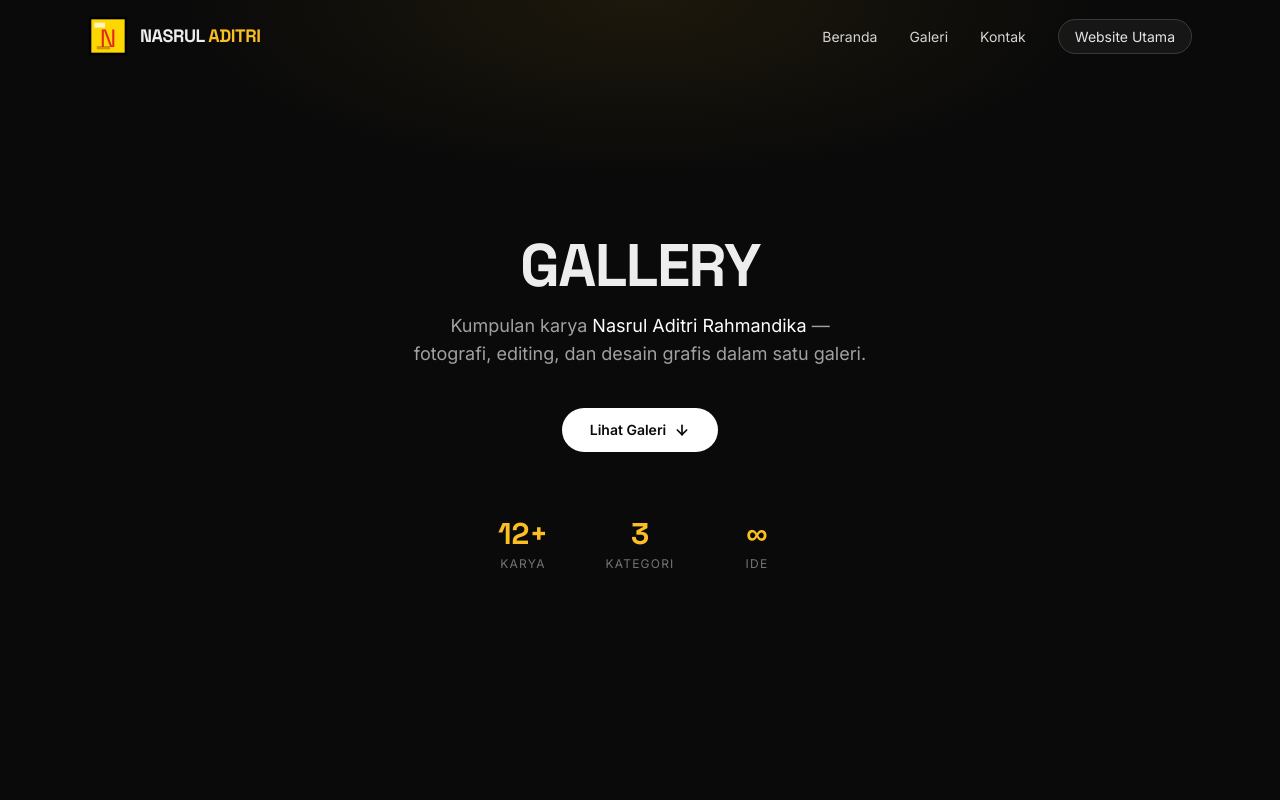
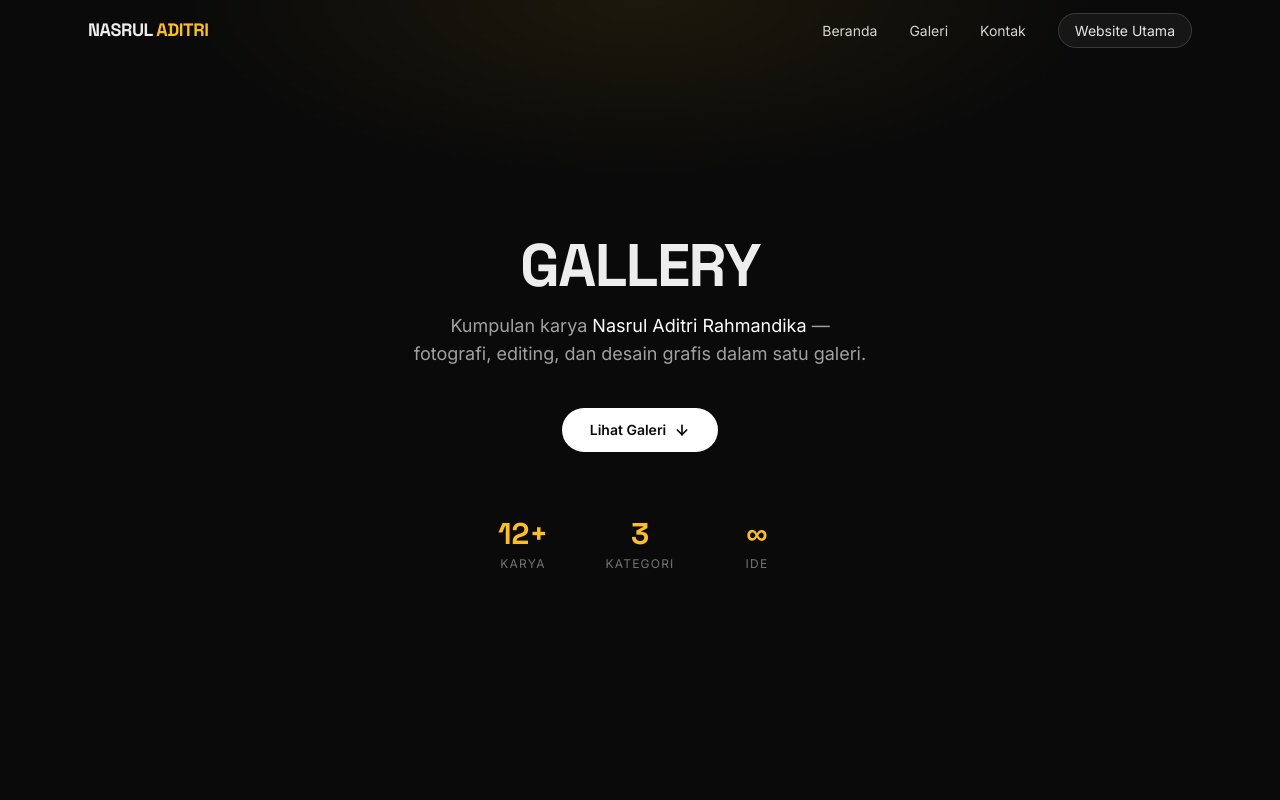
Before and after one commit to nasruladtri/gallery, a Next.js app: page / in a window 1280 px wide. Shown: the top 800 px of the page. Built offline with nearby package versions, Linux system fonts and the light colour scheme.

Commit message:
Hapus logo dari header navbar

```diff
--- a/src/components/Navbar.tsx
+++ b/src/components/Navbar.tsx
@@ -1,7 +1,6 @@
 "use client";
 
 import { useEffect, useState } from "react";
-import { PixelLogo } from "./Logo";
 
 const NAV_LINKS = [
     { href: "#beranda", label: "Beranda" },
@@ -31,7 +30,6 @@ export const Navbar = () => {
         >
             <nav className="mx-auto max-w-6xl flex items-center justify-between px-6 py-4">
                 <a href="#beranda" className="flex items-center gap-3" aria-label="Nasrul Aditri Rahmandika">
-                    <PixelLogo size={40} />
                     <span className="font-display text-lg font-bold tracking-tight">
                         NASRUL <span className="text-accent">ADITRI</span>
                     </span>
```
